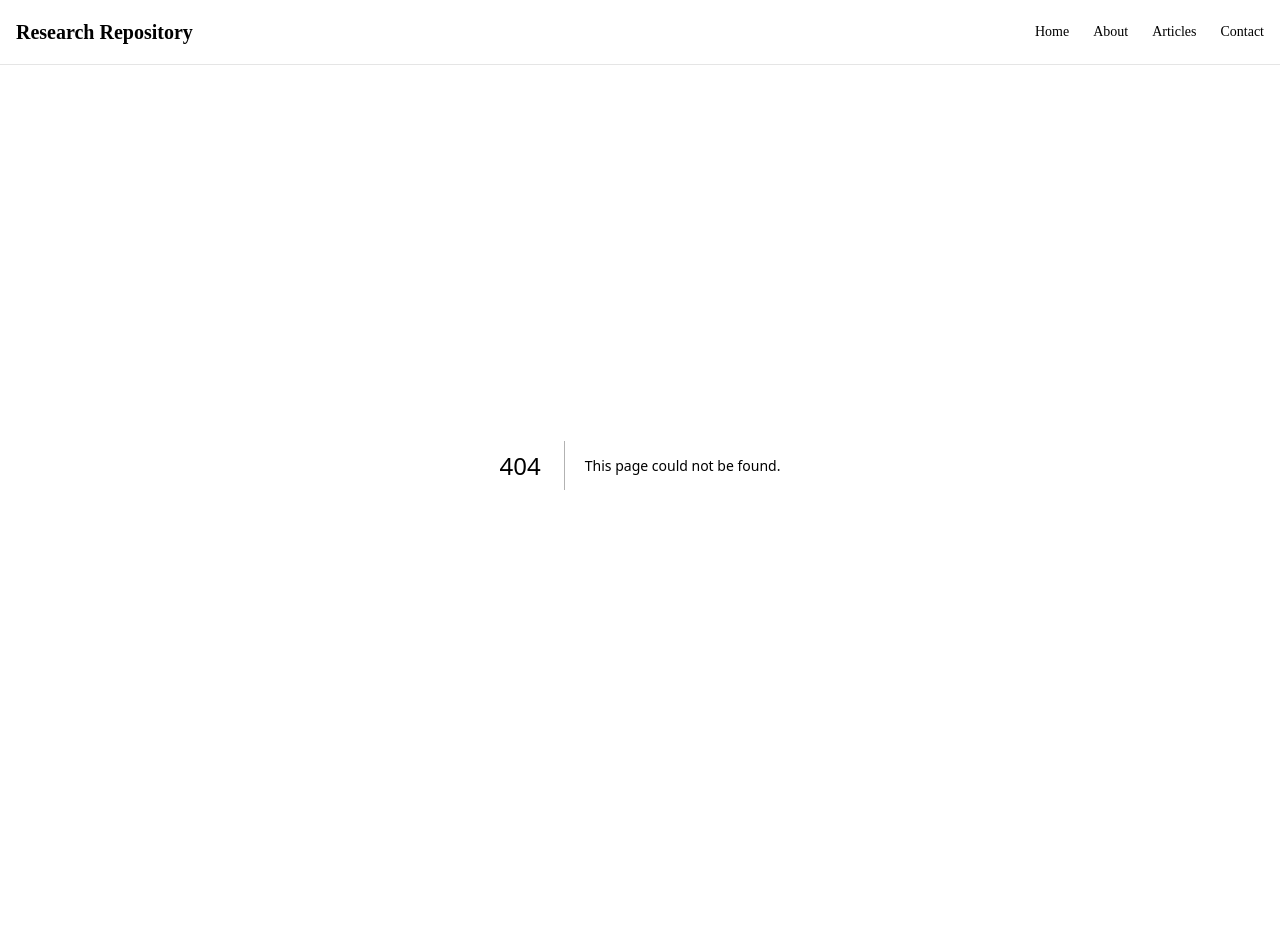
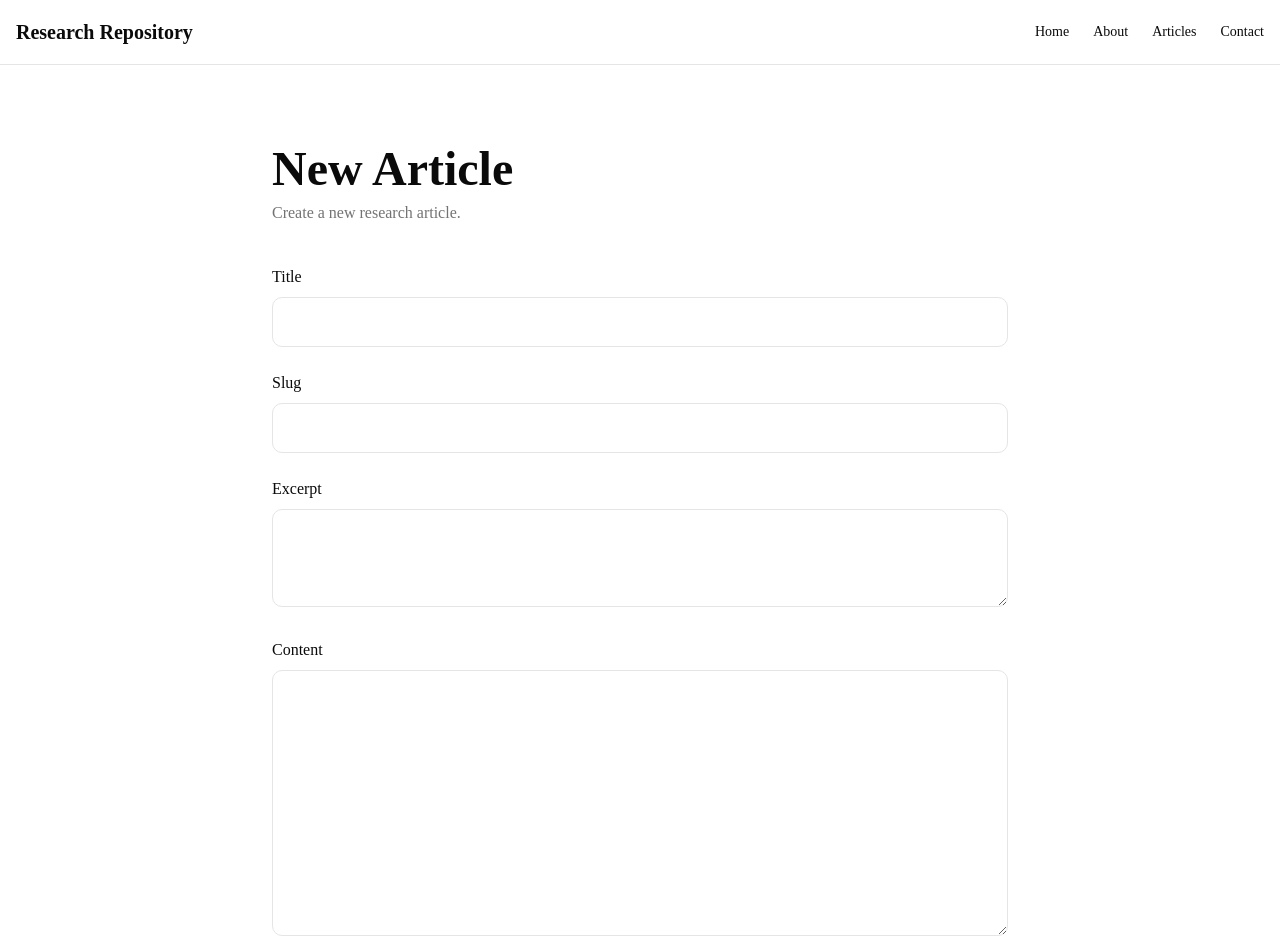
Before and after one commit to Pandi-rgb/giscus, a Next.js app: page /dashboard/articles/new in a window 1280 px wide. Before the commit this address had no page. Shown: the top 952 px of the page. Before the commit the page ends 865 px from the top, so only its background shows below. Built offline with nearby package versions, Linux system fonts and the light colour scheme.

Commit message:
Menambahkan fitur upload artikel

```diff
--- /dev/null
+++ b/src/app/api/articles/route.js
@@ -0,0 +1,33 @@
+import { prisma } from "@/lib/prisma";
+import { NextResponse } from "next/server";
+
+export async function POST(req) {
+  try {
+    const body = await req.json();
+
+    const article = await prisma.article.create({
+      data: {
+        title: body.title,
+        slug: body.slug,
+        excerpt: body.excerpt,
+        content: body.content,
+        published: true,
+
+        author: {
+          connect: {
+            email: "admin@example.com",
+          },
+        },
+      },
+    });
+
+    return NextResponse.json(article);
+  } catch (error) {
+    console.error(error);
+
+    return NextResponse.json(
+      { error: "Failed to create article" },
+      { status: 500 },
+    );
+  }
+}
--- a/src/app/articles/page.js
+++ b/src/app/articles/page.js
@@ -37,7 +37,10 @@ export default async function ArticlesPage({ searchParams }) {
           <h1 className="mb-4 text-5xl font-bold">Articles</h1>
 
           <p className="max-w-2xl text-muted-foreground">
-            Explore published research articles and academic works.
+            Ini adalah halaman untuk melihat semua artikel yang telah
+            dipublikasikan. Kamu bisa mencari artikel berdasarkan judul atau
+            kutipan singkatnya. Klik pada judul artikel untuk membaca
+            selengkapnya.
           </p>
         </div>
 
--- /dev/null
+++ b/src/app/dashboard/articles/new/page.js
@@ -0,0 +1,17 @@
+import ArticleForm from "@/components/dashboard/article-form";
+
+export default function NewArticlePage() {
+  return (
+    <main className="container mx-auto max-w-3xl px-4 py-20">
+      <div className="mb-10">
+        <h1 className="text-5xl font-bold">New Article</h1>
+
+        <p className="mt-2 text-muted-foreground">
+          Create a new research article.
+        </p>
+      </div>
+
+      <ArticleForm />
+    </main>
+  );
+}
--- /dev/null
+++ b/src/app/dashboard/page.js
@@ -0,0 +1,24 @@
+import Link from "next/link";
+
+export default function DashboardPage() {
+  return (
+    <main className="container mx-auto px-4 py-20">
+      <div className="mb-10 flex items-center justify-between">
+        <div>
+          <h1 className="text-5xl font-bold">Dashboard</h1>
+
+          <p className="mt-2 text-muted-foreground">
+            Manage your research articles.
+          </p>
+        </div>
+
+        <Link
+          href="/dashboard/articles/new"
+          className="rounded-lg bg-black px-4 py-2 text-white"
+        >
+          New Article
+        </Link>
+      </div>
+    </main>
+  );
+}
--- /dev/null
+++ b/src/components/dashboard/article-form.js
@@ -0,0 +1,76 @@
+"use client";
+
+import { useState } from "react";
+
+export default function ArticleForm() {
+  const [loading, setLoading] = useState(false);
+
+  async function handleSubmit(e) {
+    e.preventDefault();
+
+    setLoading(true);
+
+    const formData = new FormData(e.target);
+
+    const response = await fetch("/api/articles", {
+      method: "POST",
+      body: JSON.stringify({
+        title: formData.get("title"),
+        slug: formData.get("slug"),
+        excerpt: formData.get("excerpt"),
+        content: formData.get("content"),
+      }),
+    });
+
+    setLoading(false);
+
+    if (response.ok) {
+      alert("Article created!");
+      e.target.reset();
+    }
+  }
+
+  return (
+    <form onSubmit={handleSubmit} className="space-y-6">
+      <div>
+        <label className="mb-2 block font-medium">Title</label>
+
+        <input name="title" className="w-full rounded-lg border p-3" required />
+      </div>
+
+      <div>
+        <label className="mb-2 block font-medium">Slug</label>
+
+        <input name="slug" className="w-full rounded-lg border p-3" required />
+      </div>
+
+      <div>
+        <label className="mb-2 block font-medium">Excerpt</label>
+
+        <textarea
+          name="excerpt"
+          className="w-full rounded-lg border p-3"
+          rows={3}
+        />
+      </div>
+
+      <div>
+        <label className="mb-2 block font-medium">Content</label>
+
+        <textarea
+          name="content"
+          className="w-full rounded-lg border p-3"
+          rows={10}
+          required
+        />
+      </div>
+
+      <button
+        disabled={loading}
+        className="rounded-lg bg-black px-6 py-3 text-white"
+      >
+        {loading ? "Creating..." : "Create Article"}
+      </button>
+    </form>
+  );
+}
```
